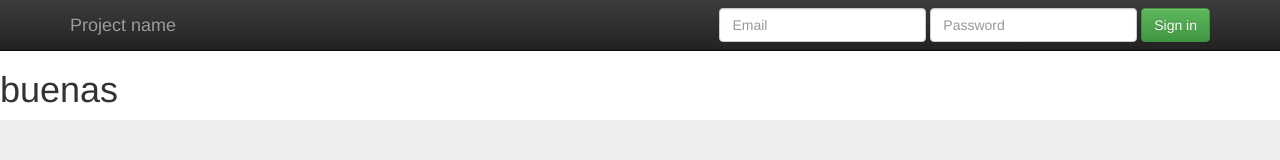
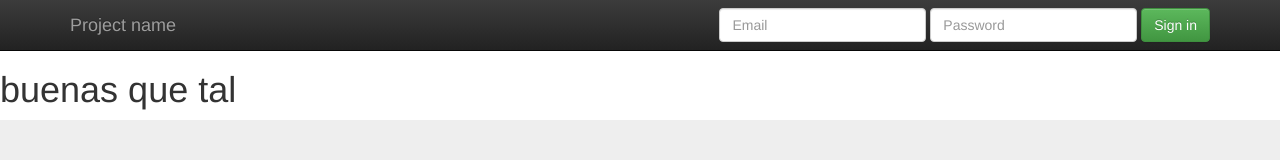
Before and after one commit to albiiroad/severo-ed-git, a plain HTML site: page index.html in a window 1280 px wide. Shown: the top 160 px of the page. Drawn offline with nearby package versions, Linux system fonts and the light colour scheme.

Commit message:
Update index.html

```diff
--- a/index.html
+++ b/index.html
@@ -7,7 +7,7 @@
         <meta charset="utf-8">
         <meta http-equiv="X-UA-Compatible" content="IE=edge,chrome=1">
         <title>Hola</title>
-        <h1>buenas</h1>
+        <h1>buenas que tal</h1>
         <meta name="description" content="">
         <meta name="viewport" content="width=device-width, initial-scale=1">
         <link rel="apple-touch-icon" href="apple-touch-icon.png">
```
